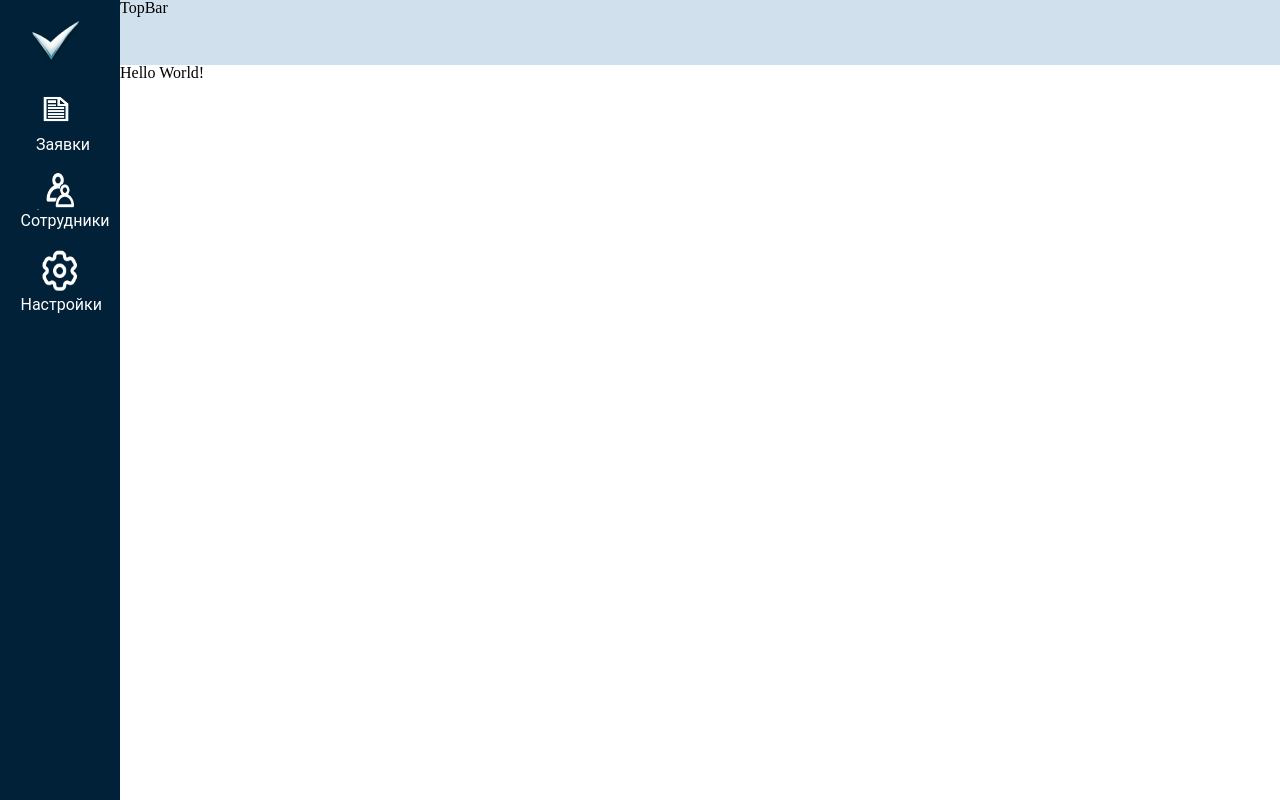
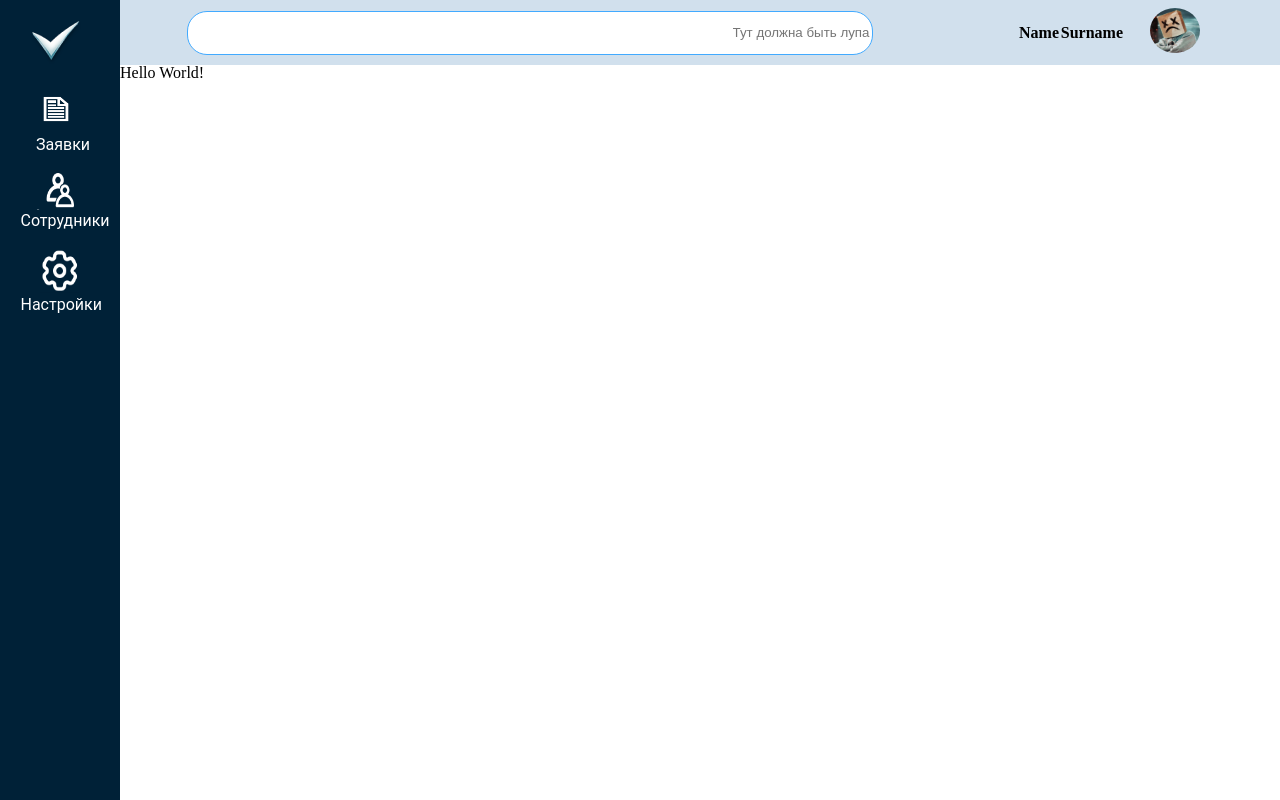
Before and after one commit to Giiill/Service-Desk, a Next.js app: page / in a window 1280 px wide. Built offline with nearby package versions, Linux system fonts and the light colour scheme.

Commit message:
feat - added top bar

```diff
--- a/src/app/components/SideNavigation/SideNavigation.tsx
+++ b/src/app/components/SideNavigation/SideNavigation.tsx
@@ -8,13 +8,12 @@ import SettingsImage from './images/Настройки.png'
 const SideNavigation = () => {
     return (
         <div className="side-navigation">
-
             <div className='btn-div'>
             <Image
             src={Logo}
             alt="My Image"
             className='logo-image'
-        />
+            />
         <div className='application-div'>
             <Image
             src={ApplicationImage}
--- a/src/app/components/SideNavigation/styles.css
+++ b/src/app/components/SideNavigation/styles.css
@@ -7,7 +7,6 @@
     color: #ffffff;
     position: sticky;
     align-items: center;
-    /* top: 0; */
 }
 .logo-image {
     width: 51.6px;
--- a/src/app/components/TopBar/TopBar.tsx
+++ b/src/app/components/TopBar/TopBar.tsx
@@ -1,9 +1,26 @@
 import './styles.css';
-
+import Image from 'next/image';
+import MainImage from './images/main-picture.jpg'
 const TopBar = () => {
     return (
         <div className="top-bar-main">
-            TopBar
+            <div className="top-bar-searching">
+            <input type="text"  className='top-bar-input'placeholder='Тут должна быть лупа'/>
+            </div>
+
+            <div className="user-info-div">
+                <div className="name-surname-div">
+                <h1>Name</h1>
+                <h1>Surname</h1>
+                </div>
+                <Image
+                src={MainImage}
+                alt="My Image"
+                className='main-image'
+                width={50}
+                height={45}
+            />
+            </div>
         </div>
     )
 };
--- a/src/app/components/TopBar/styles.css
+++ b/src/app/components/TopBar/styles.css
@@ -2,8 +2,38 @@
     height: 65px;
     width: 100%;
     display: flex;
-    flex-direction: column;
-    background-color: #d1e0ed;
+    flex-direction: row;
+    justify-content: space-around;
+    align-items: center;
+    background: #D1E0ED;
     position: sticky;
     top: 0;
 }
+.top-bar-input {
+    width: 680px;
+    height: 40px;
+    border-radius: 20px;
+    border: 1px solid #42AAFF;
+}
+
+.top-bar-input::placeholder {
+    float: right;
+}
+.user-info-div {
+    width: 208px;
+    height: 50px;
+    display: flex;
+    flex-direction: row;
+    justify-content: space-around;
+}
+.name-surname-div {
+    display: flex;
+    flex-direction: row;
+    width: 50%;
+    justify-content: space-between;
+    align-items: center;
+    font-weight: bold;
+}
+.main-image {
+    border-radius: 50%;
+}
```
Also changed, not shown: src/app/components/TopBar/images/main-picture.jpg (added).
